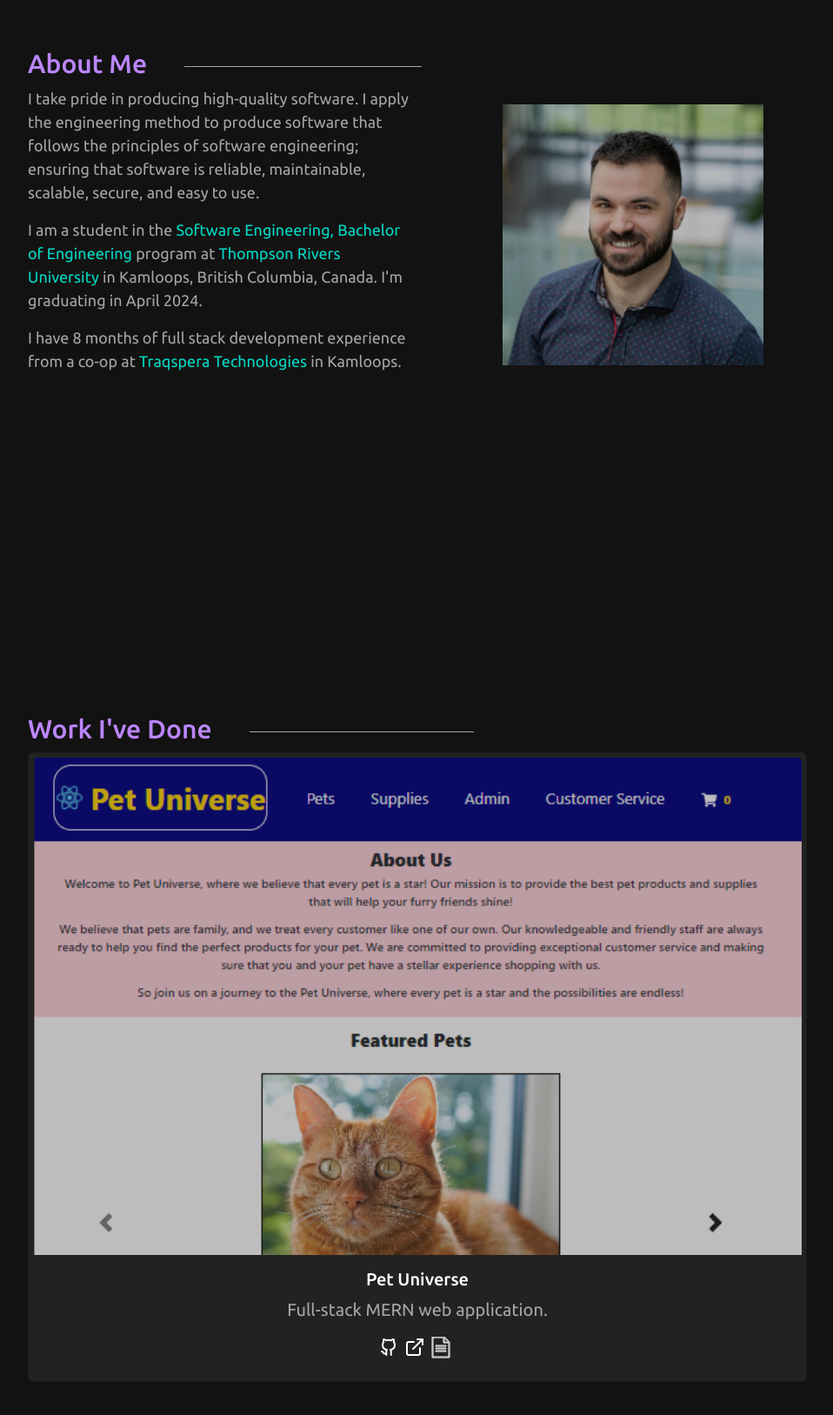
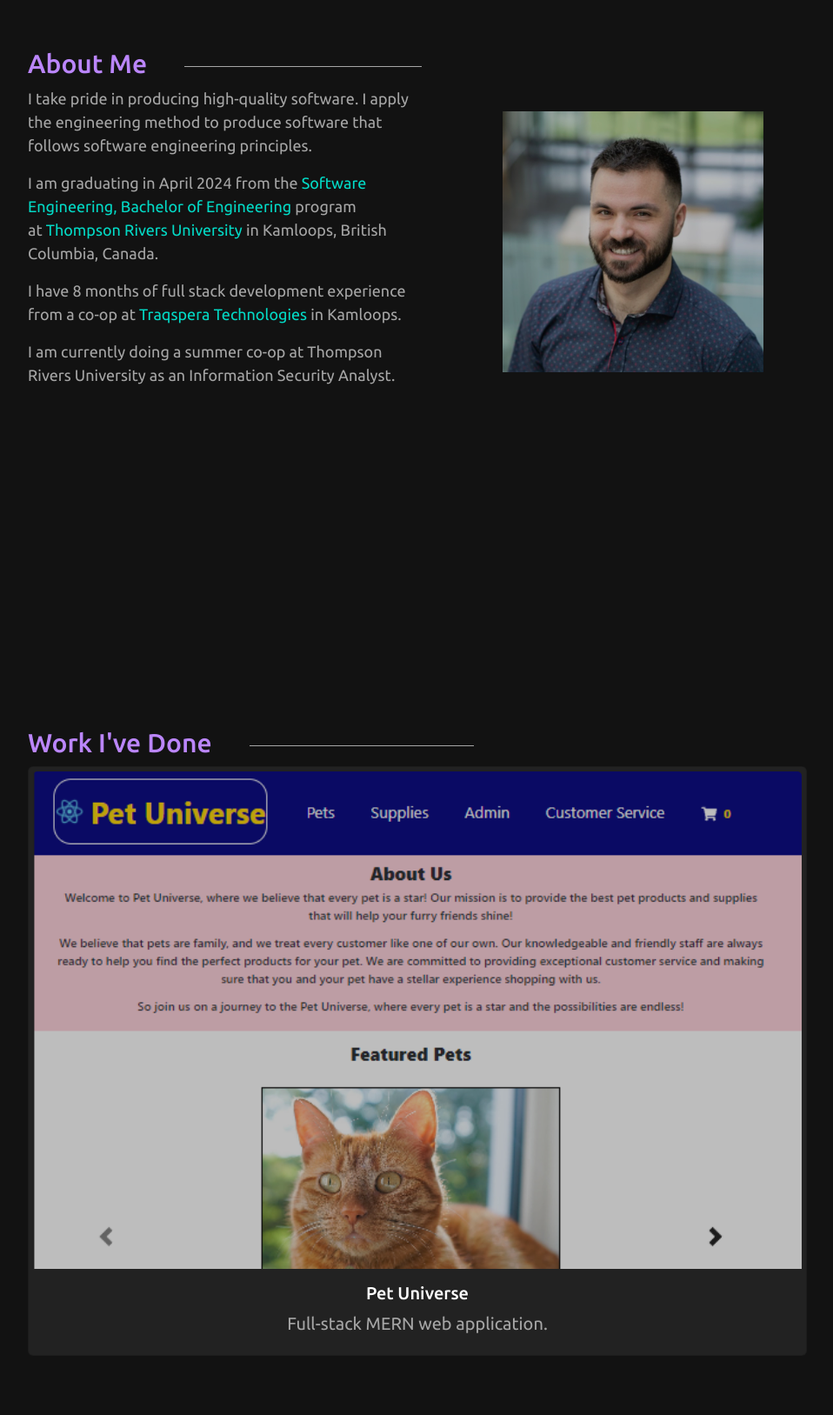
Before and after one commit to TrevorDrayton03/react-profile-full, a React (Create React App) app in the folder react-portfolio/: page / in a window 1280 px wide. Shown: the part 1159-2786 px from the top of the page at 87% size, without its empty margins (242-1200 px from the left). Built offline with nearby package versions, Linux system fonts and the light colour scheme.

Commit message:
text changes primarily

```diff
--- a/react-portfolio/src/App.css
+++ b/react-portfolio/src/App.css
@@ -368,7 +368,7 @@
   height: 70px;
 }
 
-@media only screen and (max-width: 899px) {
+@media only screen and (max-width: 1150px) {
   .line1 {
     visibility: hidden;
   }
@@ -378,7 +378,7 @@
   }
 }
 
-@media only screen and (min-width:1000px) {
+@media only screen and (min-width:1150px) {
   .App {
     display: flex;
     flex: 1;
@@ -626,8 +626,8 @@
 }
 
 .project h2 {
-  /* color: var(--color-on-surface); */
-  color: var(--color-primary);
+  color: var(--color-on-surface-2);
+  /* color: var(--color-primary); */
 
   font-size: clamp(30px, 8vw, 50px);
 }
@@ -639,8 +639,10 @@
 }
 
 .project h4 {
-  color: var(--color-primary-variant);
+  /* color: var(--color-primary-variant); */
+  color: var(--color-primary);
   /* font-size: clamp(30px, 8vw, 50px); */
+  padding-top:10px;
 }
 
 /* .project a h1 {
--- a/react-portfolio/src/icons/DocumentationIcon.jsx
+++ b/react-portfolio/src/icons/DocumentationIcon.jsx
@@ -3,12 +3,12 @@
 function DocumentationIcon({ title }) {
     return (
         <svg
-            // width="24"
-            // height="24"
+            // width="24px"
+            // height="24px"
             xmlns="http://www.w3.org/2000/svg"
             stroke="var(--color-on-surface)"
-            fill-rule="evenodd"
-            clip-rule="evenodd">
+            fillRule="evenodd"
+            clipRule="evenodd">
             <path d="M22 24h-20v-24h14l6 6v18zm-7-23h-12v22h18v-16h-6v-6zm3 15v1h-12v-1h12zm0-3v1h-12v-1h12zm0-3v1h-12v-1h12zm-2-4h4.586l-4.586-4.586v4.586z" />
             <title>{title}</title>
         </svg>
--- a/react-portfolio/src/projects/pet-universe/PetUniverse.jsx
+++ b/react-portfolio/src/projects/pet-universe/PetUniverse.jsx
@@ -24,6 +24,7 @@
                     {/* https://pet-universe-docs.netlify.app/ */}
                 </div>
             </h1>
+            <p><em>Psst.. use 'trevor' for the username and password to manipulate the site from the admin page! Also, first instance of the day can be slow to start up.</em></p>
             <div>
                 <h2>Design Requirements</h2>
                 <h4>
--- a/react-portfolio/src/sections/About.js
+++ b/react-portfolio/src/sections/About.js
@@ -7,11 +7,10 @@
                 <h3>About Me</h3>
                 <p className="body">
                     I take pride in producing high-quality software.
-                    I apply the engineering method to produce software that follows the principles of software engineering;
-                    ensuring that software is reliable, maintainable, scalable, secure, and easy to use.
+                    I apply the engineering method to produce software that follows software engineering principles.
                 </p>
                 <p className="body">
-                    I am a student in the&nbsp;
+                    I am graduating in April 2024 from the&nbsp;
                     <a
                         href="https://www.tru.ca/science/programs/engineering/software-engineering.html"
                         alt="Software Engineering"
@@ -29,7 +28,7 @@
                     >
                         Thompson Rivers University
                     </a>
-                    &nbsp;in Kamloops, British Columbia, Canada. I'm graduating in April 2024.&nbsp;
+                    &nbsp;in Kamloops, British Columbia, Canada.&nbsp;
                 </p>
                 <p className="body">
                     I have 8 months of full stack development experience from a co-op at&nbsp;
@@ -42,6 +41,10 @@
                         Traqspera Technologies
                     </a>
                     &nbsp;in Kamloops.
+                </p>
+                <p className="body">
+                    I am currently doing a summer co-op at Thompson Rivers University as an Information Security Analyst.
+                    &nbsp;
                 </p>
             </div>
             <div className="col" style={{ justifyContent: 'center', display: 'flex' }}>
--- a/react-portfolio/src/sections/Intro.js
+++ b/react-portfolio/src/sections/Intro.js
@@ -5,7 +5,7 @@
             <h1>Trevor Drayton.</h1>
             <h2 style={{ marginBottom: '20px' }}>I produce high quality software.</h2>
             <p className="body">
-                My goal is to work on products that make a positive impact on the people and world around us.
+                My goal is to work on projects that make a positive impact on the people and world around us.
             </p>
         </div>
     );
--- a/react-portfolio/src/sections/Work.js
+++ b/react-portfolio/src/sections/Work.js
@@ -35,7 +35,7 @@
                             <Card.Text>
                                 Full-stack MERN web application.
                             </Card.Text>
-                            <div>
+                            {/* <div>
                                 <a href="https://github.com/TrevorDrayton03/SENG-4640-Online-Pet-Store" target="_blank" alt="Pet Universe Github Repo">
                                     <GithubIcon title="Pet Universe Github Repo" />
                                 </a>
@@ -45,7 +45,7 @@
                                 <a href="https://pet-universe-docs.netlify.app/" target="_blank" alt="Pet Universe External Link">
                                     <DocumentationIcon title="Pet Universe Docs External Link" />
                                 </a>
-                            </div>
+                            </div> */}
                         </Card.Body>
                         {/* <ListGroup className="list-group-flush">
                             <ListGroup.Item>MongoDB, Express.js, Node.js, React.js</ListGroup.Item>
```
